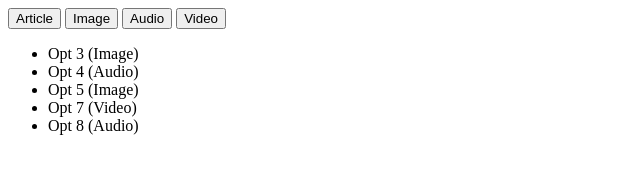
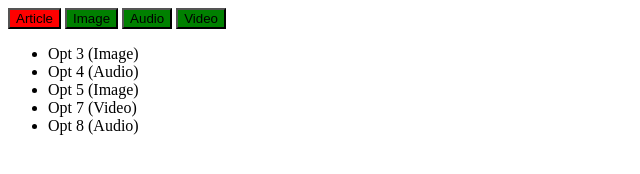
Before and after one commit to calebstein1/TinyTags, a website: page index.html in a window 1280 px wide. Both pictures are taken after a click on the button "Article". Shown: the whole page, without its empty margins (0-640 px from the left). Drawn offline with Linux system fonts and the light colour scheme.

Commit message:
Add styling for enabled or disabled toggle buttons

```diff
--- a/index.html
+++ b/index.html
@@ -7,6 +7,12 @@
     <style>
         .Tags_Hidden {
                 display: none;
+        }
+        .Tags_ToggleActive {
+                background-color: green;
+        }
+        .Tags_ToggleInactive {
+            background-color: red;
         }
     </style>
 </head>
```
